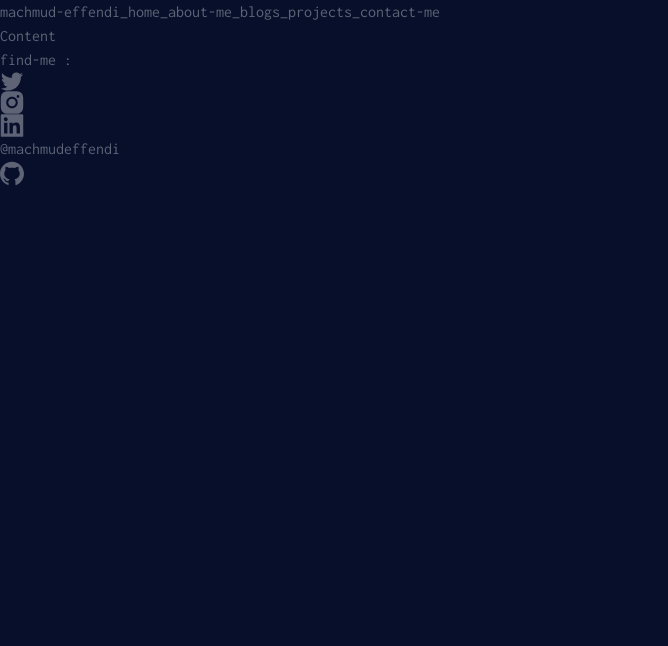
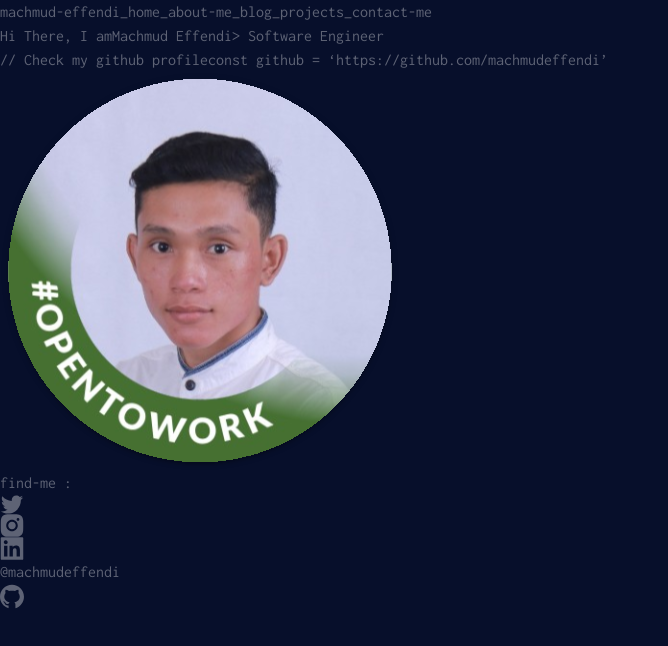
Before and after one commit to machmudeffendi/machmudeffendi.github.io, a Next.js app: page / in a window 1280 px wide. Shown: the top 646 px of the page, without its empty margins (0-668 px from the left). Built offline with nearby package versions, Linux system fonts and the light colour scheme.

Commit message:
feat: home & fix layout

```diff
--- a/src/app/page.tsx
+++ b/src/app/page.tsx
@@ -1,77 +1,34 @@
+import Layout from "@/components/layouts/Layout";
 import Image from "next/image";
 
 export default function Home() {
   return (
-    <div className="flex flex-col h-screen">
-      <nav className="flex flex-row border border-[#2C334B] h-[55px] align-middle">
-        <span className="border-r border-[#2C334B] px-[20px] content-center">
-          machmud-effendi
-        </span>
-        <a role="button" className="border-r border-[#2C334B] px-[20px] content-center hover:border-b-4 hover:border-b-[#9290C3] hover:text-white">
-          _home
-        </a>
-        <a role="button" className="border-r border-[#2C334B] px-[20px] content-center hover:border-b-4 hover:border-b-[#9290C3] hover:text-white">
-          _about-me
-        </a>
-        <a role="button" className="border-r border-[#2C334B] px-[20px] content-center hover:border-b-4 hover:border-b-[#9290C3] hover:text-white">
-          _blogs
-        </a>
-        <a role="button" className="border-r border-[#2C334B] px-[20px] content-center hover:border-b-4 hover:border-b-[#9290C3] hover:text-white">
-          _projects
-        </a>
-        <a role="button" className="ms-auto border-l border-[#2C334B] px-[20px] content-center hover:border-4 hover:border-[#9290C3] hover:text-white">
-          _contact-me
-        </a>
-      </nav>
-      <main className="flex-grow border-l border-r border-[#2C334B] p-3">
-        Content
-      </main>
-      <footer className="flex flex-row border border-[#2C334B] h-[45px] align-middle">
-        <span className="border-r border-[#2C334B] px-[20px] content-center">
-          find-me :
-        </span>
-        <a role="button" className="border-r border-[#2C334B] px-[20px] content-center hover:text-white">
+    <Layout>
+      <div className="grid grid-cols-2 h-full">
+        <div className="flex flex-col justify-center gap-[50px]">
+          <div className="flex flex-col leading-none">
+            <span className="text-white text-[20px]">Hi There, I am</span>
+            <span className="text-white text-[64px] font-bold">Machmud Effendi</span>
+            <span className="text-[#1F37C0] text-[32px]">{'>'} Software Engineer</span>
+          </div>
+          <div className="flex flex-col leading-tight">
+            <span className="text-[#9E9E9E]">// Check my github profile</span>
+            <span className="text-[20px]">
+              <span className="text-[#4325ED]">const</span> <span className="text-[#75D96C]">github</span> = <a role="button" className="text-[#FFAB3E]">‘https://github.com/machmudeffendi’</a>
+            </span>
+          </div>
+        </div>
+        <div className="flex justify-center ">
           <Image
             className="dark:invert"
-            src="/twitter.svg"
-            alt="Twitter logo"
-            width={24}
-            height={24}
+            src="/profile.svg"
+            alt="Profile Image"
+            width={400}
+            height={400}
             priority
           />
-        </a>
-        <a role="button" className="border-r border-[#2C334B] px-[20px] content-center hover:text-white">
-        <Image
-            className="dark:invert"
-            src="/instagram.svg"
-            alt="Instagram logo"
-            width={24}
-            height={24}
-            priority
-          />
-        </a>
-        <a role="button" className="border-r border-[#2C334B] px-[20px] content-center hover:text-white">
-        <Image
-            className="dark:invert"
-            src="/linkedin.svg"
-            alt="Linkedin logo"
-            width={24}
-            height={24}
-            priority
-          />
-        </a>
-        <a role="button" className="flex flex-row ms-auto border-l border-[#2C334B] px-[20px] content-center hover:text-white">
-          <span className="content-center me-2">@machmudeffendi</span>
-          <Image
-            className="dark:invert"
-            src="/github.svg"
-            alt="Github logo"
-            width={24}
-            height={24}
-            priority
-          />
-        </a>
-      </footer>
-    </div>
+        </div>
+      </div>
+    </Layout>
   );
 }
--- /dev/null
+++ b/src/components/layouts/Footer.tsx
@@ -0,0 +1,52 @@
+import Image from "next/image";
+
+export default function Footer(){
+  return (
+    <footer className="flex flex-row border border-[#2C334B] h-[45px] align-middle">
+      <span className="border-r border-[#2C334B] px-[20px] content-center">
+        find-me :
+      </span>
+      <a role="button" className="border-r border-[#2C334B] px-[20px] content-center hover:text-white">
+        <Image
+          className="dark:invert"
+          src="/twitter.svg"
+          alt="Twitter logo"
+          width={24}
+          height={24}
+          priority
+        />
+      </a>
+      <a role="button" className="border-r border-[#2C334B] px-[20px] content-center hover:text-white">
+      <Image
+          className="dark:invert"
+          src="/instagram.svg"
+          alt="Instagram logo"
+          width={24}
+          height={24}
+          priority
+        />
+      </a>
+      <a role="button" className="border-r border-[#2C334B] px-[20px] content-center hover:text-white">
+      <Image
+          className="dark:invert"
+          src="/linkedin.svg"
+          alt="Linkedin logo"
+          width={24}
+          height={24}
+          priority
+        />
+      </a>
+      <a role="button" className="flex flex-row ms-auto border-l border-[#2C334B] px-[20px] content-center hover:text-white">
+        <span className="content-center me-2">@machmudeffendi</span>
+        <Image
+          className="dark:invert"
+          src="/github.svg"
+          alt="Github logo"
+          width={24}
+          height={24}
+          priority
+        />
+      </a>
+    </footer>
+  )
+}
--- /dev/null
+++ b/src/components/layouts/Layout.tsx
@@ -0,0 +1,16 @@
+import Footer from "./Footer";
+import Navbar from "./Navbar";
+
+export default function Layout({children}: any) {
+  return (
+    <div className="flex flex-col h-screen">
+      <Navbar/>
+      <main className="flex-grow border-l border-r border-[#2C334B] p-3">
+        <div className="container mx-auto h-full">
+          {children}
+        </div>
+      </main>
+      <Footer/>
+    </div>
+  )
+}
--- /dev/null
+++ b/src/components/layouts/Navbar.tsx
@@ -0,0 +1,41 @@
+"use client"
+
+import Link from "next/link";
+import { usePathname } from "next/navigation";
+
+
+const NAV_ITEM = [
+  {href: "/", label: "_home"},
+  {href: "/about-me", label: "_about-me"},
+  {href: "/blog", label: "_blog"},
+  {href: "/projects", label: "_projects"},
+]
+
+export default function Navbar(){
+  const pathname = usePathname();
+
+  const activeLink = (pathname: string, href: string) => {
+    if(pathname == href)
+      return "border-r border-[#2C334B] px-[20px] content-center border-b-4 border-b-[#9290C3] text-white"
+
+    return "border-r border-[#2C334B] px-[20px] content-center hover:border-b-4 hover:border-b-[#9290C3] hover:text-white"
+  }
+
+  return (
+    <nav className="flex flex-row border border-[#2C334B] h-[55px] align-middle">
+      <span className="border-r border-[#2C334B] px-[20px] content-center">
+        machmud-effendi
+      </span>
+      {
+        NAV_ITEM.map((item) => (
+          <Link key={item.href} href={item.href} role="button" className={activeLink(pathname, item.href)}>
+            {item.label}
+          </Link>
+        ))
+      }
+      <a role="button" className="ms-auto border-l border-[#2C334B] px-[20px] content-center hover:border-4 hover:border-[#9290C3] hover:text-white">
+        _contact-me
+      </a>
+    </nav>
+  )
+}
```
Also changed, not shown: public/profile.svg (added).
